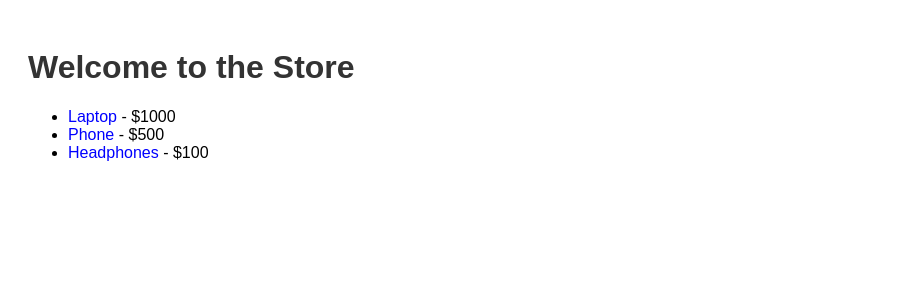
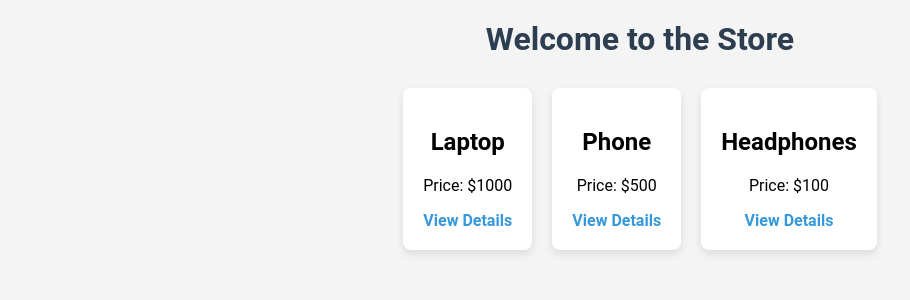
Before and after one commit to rabi-m/ecommerce-store, a Flask app: page / in a window 1280 px wide. Shown: the top 300 px of the page, without its empty margins (0-910 px from the left). Run offline with Flask 3, Linux system fonts and the light colour scheme.

Commit message:
modified styles and index

```diff
--- a/static/styles.css
+++ b/static/styles.css
@@ -1,11 +1,35 @@
 body {
-    font-family: Arial, sans-serif;
-    padding: 20px;
+    font-family: 'Roboto', sans-serif;
+    background-color: #f4f4f4;
+    margin: 0;
+    padding: 0;
 }
 h1 {
-    color: #333;
+    text-align: center;
+    color: #2c3e50;
+    margin: 20px;
+}
+ul {
+    list-style-type: none;
+    padding: 0;
+    display: flex;
+    flex-wrap: wrap;
+    justify-content: center;
+}
+li {
+    background: #ffffff;
+    margin: 10px;
+    padding: 20px;
+    border-radius: 8px;
+    box-shadow: 0 4px 8px rgba(0, 0, 0, 0.1);
+    text-align: center;
+    transition: transform 0.3s;
+}
+li:hover {
+    transform: scale(1.05);
 }
 a {
     text-decoration: none;
-    color: blue;
+    color: #3498db;
+    font-weight: bold;
 }
--- a/templates/index.html
+++ b/templates/index.html
@@ -2,6 +2,7 @@
 <html lang="en">
 <head>
     <meta charset="UTF-8">
+    <meta name="viewport" content="width=device-width, initial-scale=1.0">
     <title>Store</title>
     <link rel="stylesheet" href="/static/styles.css">
 </head>
@@ -10,7 +11,9 @@
     <ul>
         {% for product in products %}
         <li>
-            <a href="/product/{{ product.id }}">{{ product.name }}</a> - ${{ product.price }}
+            <h2>{{ product.name }}</h2>
+            <p>Price: ${{ product.price }}</p>
+            <a href="/product/{{ product.id }}">View Details</a>
         </li>
         {% endfor %}
     </ul>
```
